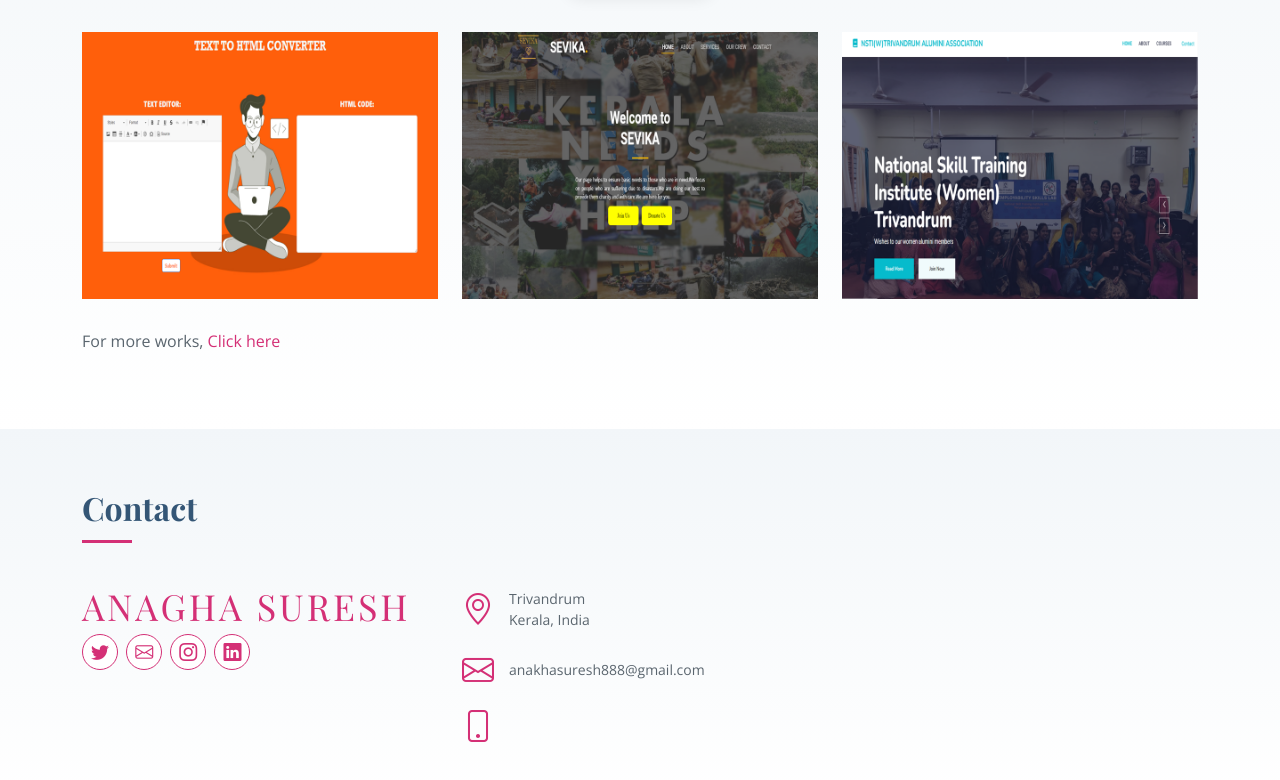
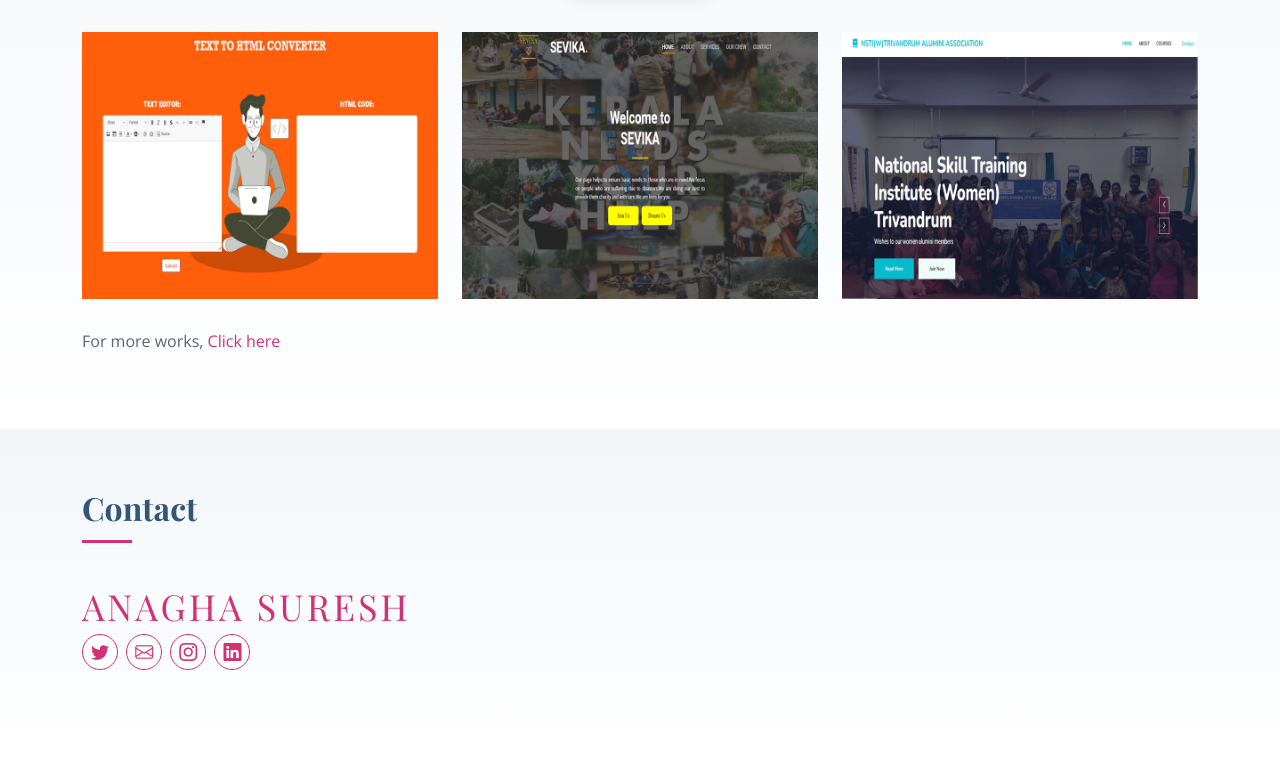
Before and after one commit to anagha10suresh/anagha.github.io, a plain HTML site: page index.html in a window 1280 px wide. Shown: the part 3415-4195 px from the top of the page. After the commit the page ends 4165 px from the top, so only its background shows below. Drawn offline with nearby package versions, Linux system fonts and the light colour scheme; a web font is replaced by a local one.

Commit message:
Update index.html

```diff
--- a/index.html
+++ b/index.html
@@ -427,33 +427,6 @@
             </div>
           </div>
 
-          <div class="col-lg-3 col-md-4">
-            <div class="info">
-              <div class="d-flex align-items-center">
-                <i class="bi bi-geo-alt"></i>
-                <p>Trivandrum<br>Kerala, India</p>
-              </div>
-
-              <div class="d-flex align-items-center mt-4">
-                <i class="bi bi-envelope"></i>
-                <p>anakhasuresh888@gmail.com</p>
-              </div>
-
-              <div class="d-flex align-items-center mt-4">
-                <i class="bi bi-phone"></i>
-                <p></p>
-              </div>
-
-            </div>
-          </div>
-
-
-        </div>
-
-      </div>
-    </section><!-- End Contact Section -->
-
-  </main><!-- End #main -->
 
   <!-- ======= Footer ======= -->
 
```
